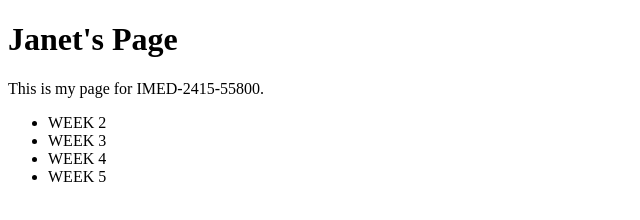
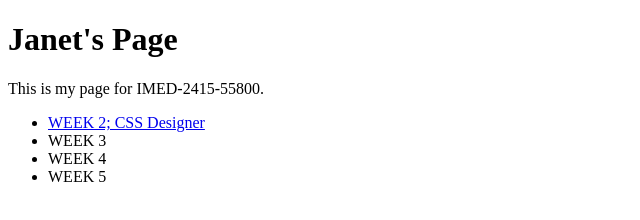
Before and after one commit to J4n3t/J4n3t.github.io, a plain HTML site: page Index.html in a window 1280 px wide. Shown: the whole page, without its empty margins (0-640 px from the left). Drawn offline with Linux system fonts and the light colour scheme.

Commit message:
Update Index.html

```diff
--- a/Index.html
+++ b/Index.html
@@ -6,7 +6,7 @@
 <p>This is my page for IMED-2415-55800.</p>
 
 <ul>
-    <li>WEEK 2</li>
+    <li><a href="url">WEEK 2; CSS Designer</a></li>
     <li>WEEK 3</li>
     <li>WEEK 4</li>
     <li>WEEK 5</li>
```
